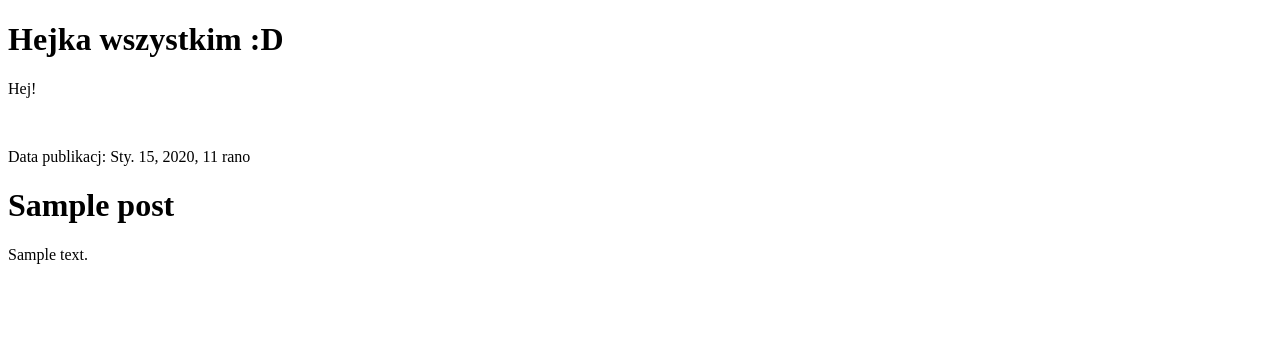
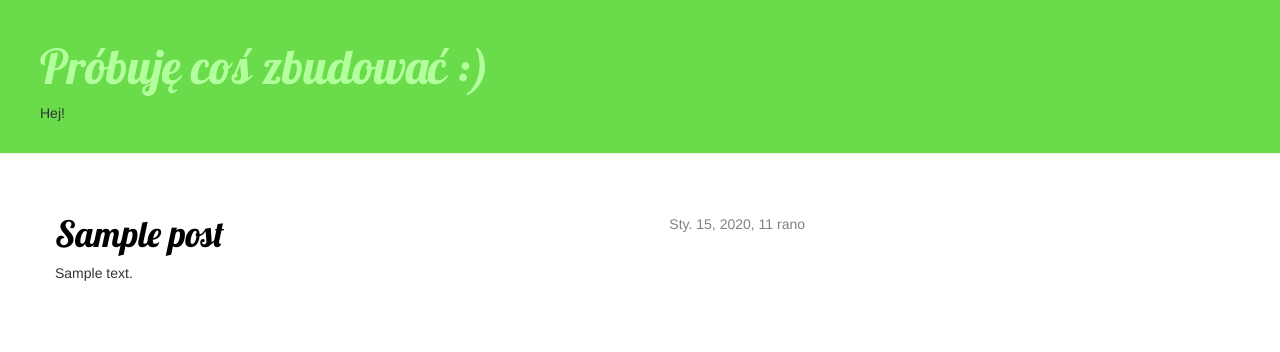
Before and after one commit to LucienArraki/my-first-blog, a Django app: template blog/templates/blog/post_list.html in a window 1280 px wide. Shown: the top 352 px of the page. Run offline with Django 3.2, Linux system fonts and the light colour scheme; the template is opened without the code that fills it: values that come from a table or form of the project are taken from there, others are empty; tables that the repository leaves empty hold one stand-in row (values such as "Sample post"); parts of the project's set-up code (start-up, migrations or seed data) failed here and were passed over; some libraries are stand-ins or nearby versions.

Commit message:
Dodane szablony

```diff
--- /dev/null
+++ b/blog/templates/blog/base.html
@@ -0,0 +1,26 @@
+<!DOCTYPE html>
+{% load staticfiles %}
+<html lang="pl">
+    <head>
+        <title>Kupa</title>
+        <link rel="stylesheet" href="//maxcdn.bootstrapcdn.com/bootstrap/3.2.0/css/bootstrap.min.css">
+        <link rel="stylesheet" href="//maxcdn.bootstrapcdn.com/bootstrap/3.2.0/css/bootstrap-theme.min.css">
+        <link href="//fonts.googleapis.com/css?family=Lobster&subset=latin,latin-ext" rel="stylesheet" type="text/css">
+        <link rel = "stylesheet" href="{% static 'css/blog.css' %}">
+    </head>
+    <body>
+        <div class="page-header">
+            <h1><a href="/">Próbuję coś zbudować :) </a></h1>
+            <p>Hej!</p>
+        </div>
+        <br>
+        <div class="content container">
+            <div class="row">
+                <div class="col-md-8">
+                    {% block content %}
+                    {% endblock %}
+                </div>
+            </div>
+        </div>
+    </body>
+</html>
--- a/blog/templates/blog/post_list.html
+++ b/blog/templates/blog/post_list.html
@@ -1,26 +1,13 @@
-<!DOCTYPE html>
-<html lang="en">
+{% extends 'blog/base.html' %}
 
-    <head>
-        <meta charset="UTF-8">
-        <title>Kupa</title>
-    </head>
-
-    <body>
-        <div>
-            <h1><b>Hejka wszystkim :D </b></h1>
+{% block content %}
+    {% for post in posts %}
+    <div class="post">
+        <div class="date">
+            {{ post.publisched_date }}
         </div>
-
-        <p>Hej!</p>
-
-        <br>
-
-        {% for post in posts %}
-        <div>
-            <p>Data publikacj: {{ post.publisched_date }}</p>
-            <h1>{{ post.title }}</h1>
-            <p>{{ post.text|linebreaksbr }}</p>
-        </div>
-        {% endfor %}
-    </body>
-</html>
+        <h1><a href="">{{ post.title }}</a></h1>
+        <p>{{ post.text|linebreaksbr }}</p>
+    </div>
+    {% endfor %}
+{% endblock content %}
--- a/mysite/settings.py
+++ b/mysite/settings.py
@@ -102,3 +102,5 @@ USE_TZ = True
 
 STATIC_URL = '/static/'
 STATIC_ROOT = os.path.join(BASE_DIR, 'public','static')
+
+STATICFILES_DIRS = ( os.path.join(BASE_DIR,"static"),)
--- /dev/null
+++ b/static/css/blog.css
@@ -0,0 +1,48 @@
+
+.page-header {
+    background-color: #6ADB4B;
+    margin-top: 0;
+    padding: 20px 20px 20px 40px;
+}
+
+.page-header h1, .page-header h1 a, .page-header h1 a:visited, .page-header h1 a:active {
+    color: #B3FF9E;
+    font-size: 36pt;
+    text-decoration: none;
+}
+
+.content {
+    margin-left: 40px;
+}
+
+h1, h2, h3, h4 {
+    font-family: 'Lobster', cursive;
+}
+
+.date {
+    float: right;
+    color: #828282;
+}
+
+.save {
+    float: right;
+}
+
+.post-form textarea, .post-form input {
+    width: 100%;
+}
+
+.top-menu, .top-menu:hover, .top-menu:visited {
+    color: #ffffff;
+    float: right;
+    font-size: 26pt;
+    margin-right: 20px;
+}
+
+.post {
+    margin-bottom: 70px;
+}
+
+.post h1 a, .post h1 a:visited {
+    color: #000000;
+}
```
